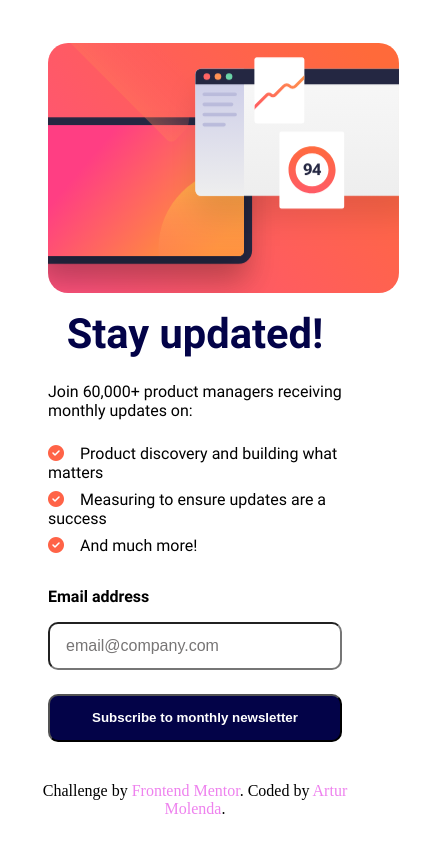
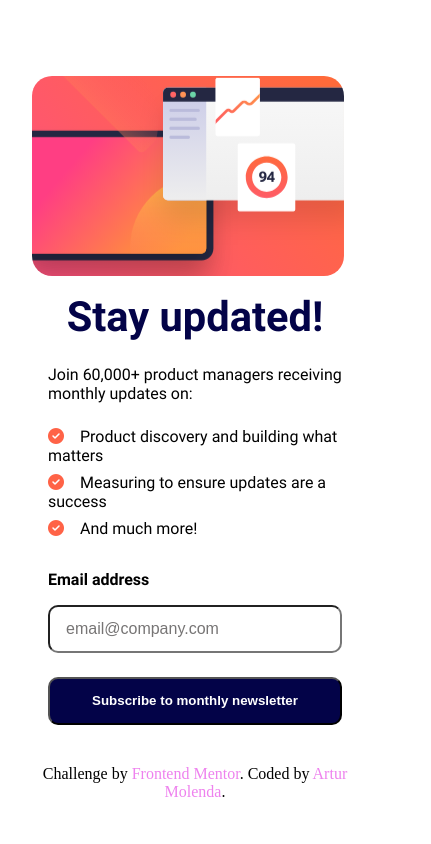
Before and after one commit to jesiennart/newsletter, a plain HTML site: page index.html in a window 390 px wide. Shown: the whole page, 431 px wide, since content can reach past the window. Drawn offline with Linux system fonts and the light colour scheme.

Commit message:
improve responsive

```diff
--- a/style.css
+++ b/style.css
@@ -110,8 +110,7 @@ input:focus {
 }
 
 .graph {
-  padding: 0 2rem;
-  width: auto;
+  padding: 1rem;
 }
 .picture {
   background-image: url("./assets/images/illustration-sign-up-desktop.svg");
@@ -233,18 +232,14 @@ span {
     margin-right: 1rem;
   }
 
-  .graph {
-    width: auto;
-  }
   .picture {
     background-image: url("./assets/images/illustration-sign-up-mobile.svg");
     background-position: center;
     background-size: cover;
-    object-fit: cover;
-    width: 90vw;
-    height: 250px;
+    align-items: end;
+    max-width: 80vw;
+    height: 200px;
     border-radius: 20px;
-    margin-bottom: 1rem;
   }
 
   .popup {
```
